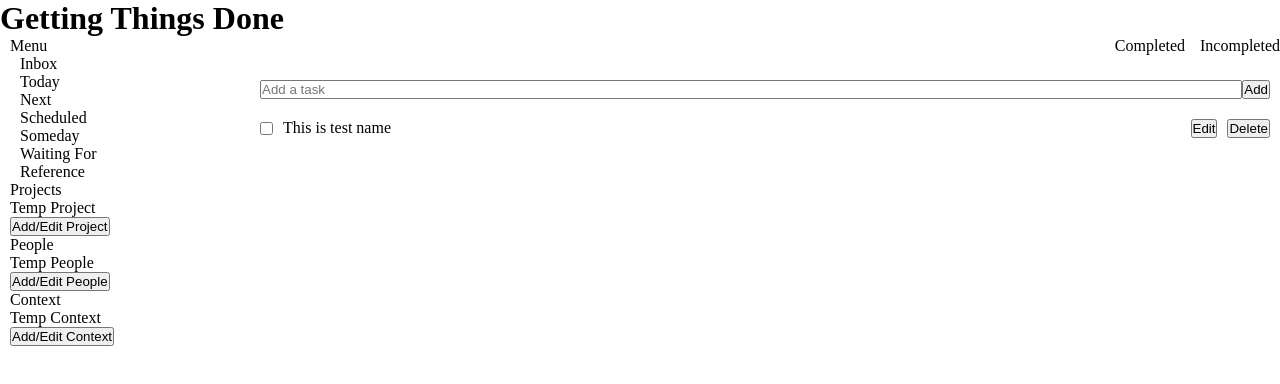
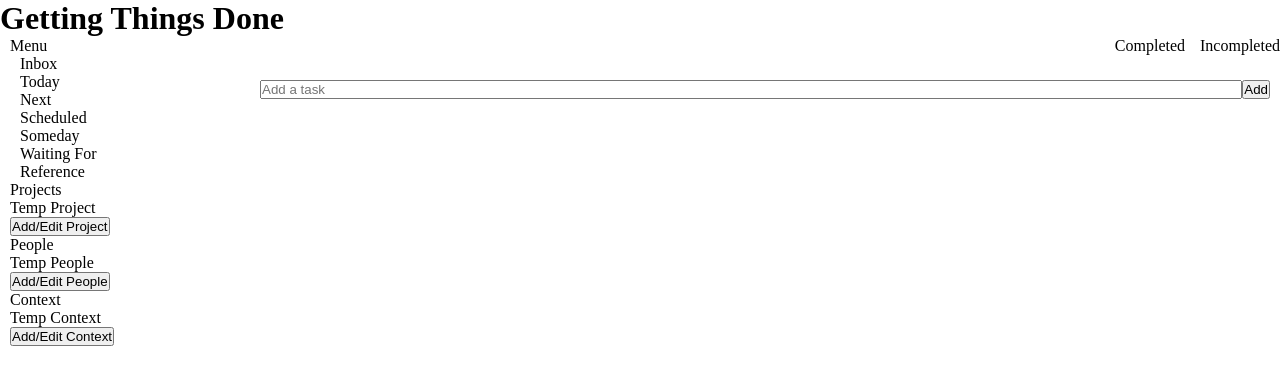
Before and after one commit to Bikesh78/getting-things-done, a React (Create React App) app: page / in a window 1280 px wide. Shown: the top 384 px of the page. Built offline with nearby package versions, Linux system fonts and the light colour scheme.

Commit message:
Use local storage

```diff
--- a/src/App.js
+++ b/src/App.js
@@ -6,30 +6,33 @@ import { AppContext } from "./Context/AppContext";
 import "./style.scss";
 
 function App() {
+  const initialState = {
+    taskList: JSON.parse(localStorage.getItem("gtdTask")) || [],
+  };
   // const initialState = {
-  //   taskList: JSON.stringify(localStorage.getItem("gtdTask")) || [],
+  //   taskList: [
+  //     {
+  //       id: 1,
+  //       taskName: "This is test name",
+  //       taskDetail: "",
+  //       projectName: "Get healthy",
+  //       startDate: "",
+  //       endDate: "",
+  //       isCompleted: false,
+  //       context: "",
+  //       givenTo: "",
+  //     },
+  //   ],
+  //   editedTask: "",
+  //   showEditBar: false,
   // };
-  const initialState = {
-    taskList: [
-      {
-        id: 1,
-        taskName: "This is test name",
-        taskDetail: "",
-        projectName: "Get healthy",
-        startDate: "",
-        endDate: "",
-        isCompleted: false,
-        context: "",
-        givenTo: "",
-      },
-    ],
-    editedTask: "",
-    showEditBar: false,
-  };
   const reducer = (state, action) => {
     switch (action.type) {
       case "addTask":
-        // localStorage.setItem("gtdTask", state.taskList);
+        localStorage.setItem(
+          "gtdTask",
+          JSON.stringify([...state.taskList, action.payload])
+        );
         return { ...state, taskList: [...state.taskList, action.payload] };
       case "getTaskInfo":
         return {
@@ -37,23 +40,28 @@ function App() {
           editedTask: state.taskList.filter((task) => task.id === action.id),
         };
       case "editTask":
-        return {
+        let editedTask = state.taskList.map((task, index) => {
+          if (task.id === action.payload.id) {
+            // console.log("task ", action.payload);
+            return (state.taskList[index] = action.payload);
+          }
+          return state.taskList[index];
+        });
+        state = {
           ...state,
-          taskList: state.taskList.map((task, index) => {
-            if (task.id === action.payload.id) {
-              console.log("task ", action.payload);
-              return (state.taskList[index] = action.payload);
-            }
-            return state.taskList[index];
-          }),
+          taskList: editedTask,
         };
+        localStorage.setItem("gtdTask", JSON.stringify(state.taskList));
+        return state;
       case "showEditBar":
         return { ...state, showEditBar: action.payload };
       case "deleteTask":
-        return {
+        state = {
           ...state,
           taskList: state.taskList.filter((task) => task.id !== action.id),
         };
+        localStorage.setItem("gtdTask", JSON.stringify(state.taskList));
+        return state;
       default:
         throw new Error(`${action.type} action is not defined`);
     }
--- a/src/Components/EditBar.js
+++ b/src/Components/EditBar.js
@@ -33,6 +33,8 @@ const EditBar = () => {
       type: "showEditBar",
       payload: false,
     });
+    // dispatch({ type: "saveToLocalStorage" });
+    // localStorage.setItem("gtdTask", JSON.stringify(state.taskList));
   }
   // console.log(state);
   return (
--- a/src/Components/TaskContainer.js
+++ b/src/Components/TaskContainer.js
@@ -5,7 +5,7 @@ import EditBar from "./EditBar";
 
 const TaskContainer = () => {
   const { state, dispatch } = useContext(AppContext);
-  const { taskList } = state;
+  // const { taskList } = state;
   // const [showEditBar, setShowEditBar] = useState(false);
   const [taskInput, setTaskInput] = useState("");
 
@@ -28,8 +28,12 @@ const TaskContainer = () => {
       });
       setTaskInput("");
     }
-    console.log("state", state);
   }
+  console.log("state", state);
+  if (!state) {
+    return <p>Loading</p>;
+  }
+  // console.log("task list", taskList);
   // console.log("state", state);
   return (
     <div className="task-container">
@@ -47,11 +51,10 @@ const TaskContainer = () => {
           />
           <button className="btn-primary">Add</button>
         </div>
-        <div className="task-lists">
-          {taskList &&
-            taskList.map((task) => (
+        {state.taskList &&
+          state.taskList.map((task) => (
+            <div className="task-lists" key={task.id}>
               <div
-                key={task.id}
                 className="task-list"
                 // onClick={(e) => setShowEditBar(true)}
               >
@@ -80,8 +83,8 @@ const TaskContainer = () => {
                   </button>
                 </div>
               </div>
-            ))}
-        </div>
+            </div>
+          ))}
       </form>
       {state.showEditBar && <EditBar />}
     </div>
```
